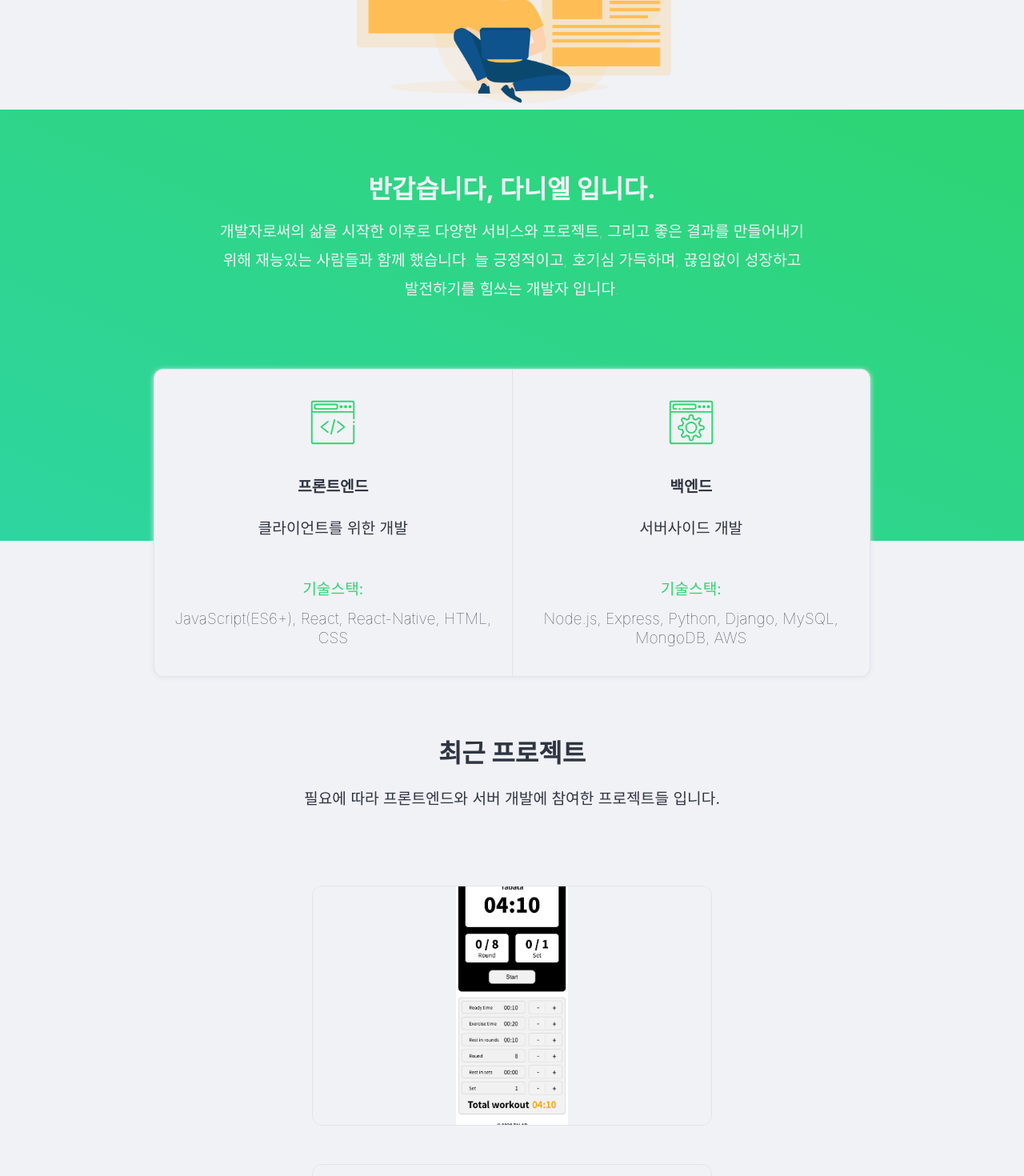
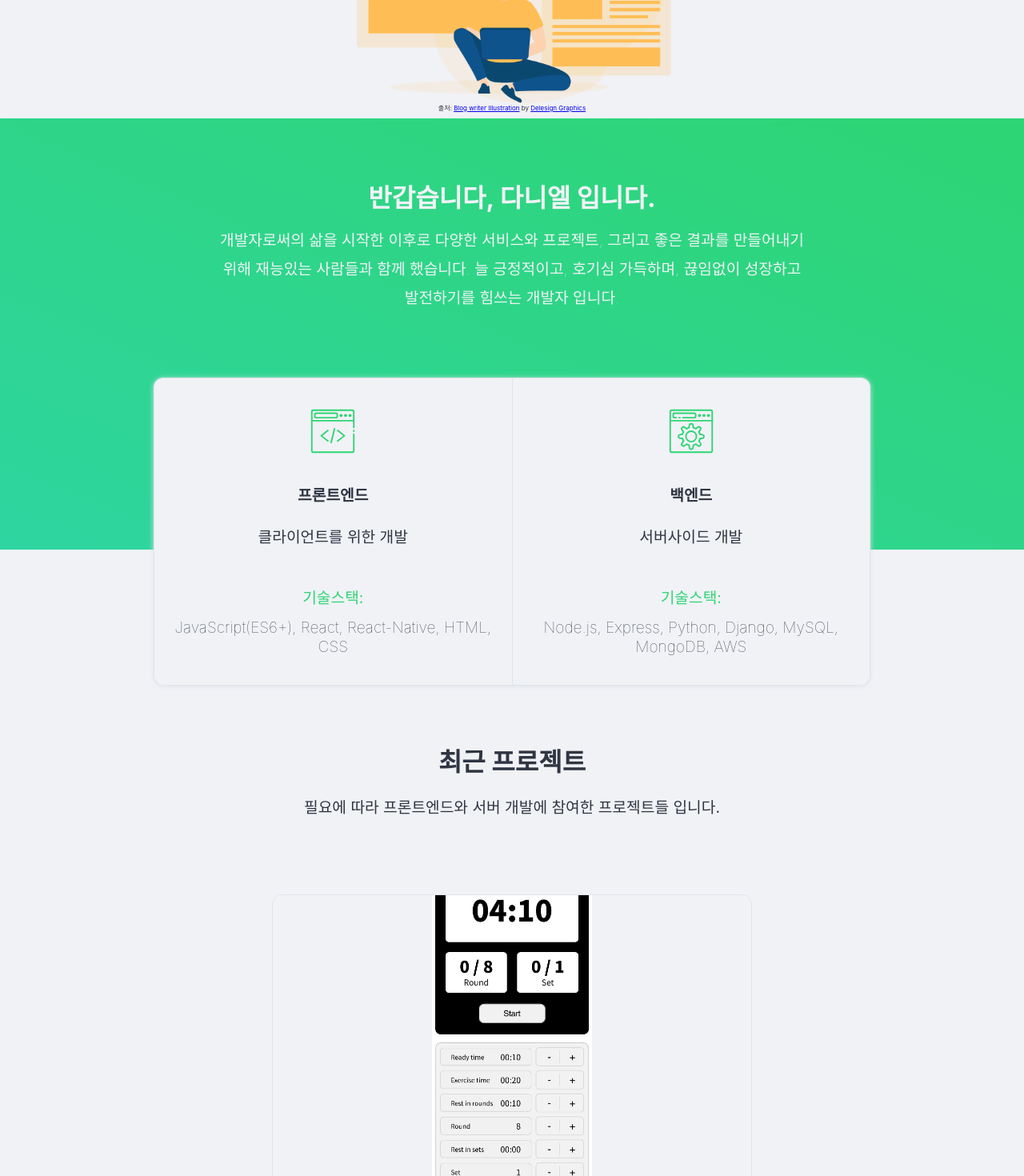
Before and after one commit to ekklesia11/portfolio_csr, a React (Create React App) app: page / in a window 1280 px wide. Shown: the part 800-2270 px from the top of the page at 80% size. Built offline with nearby package versions, Linux system fonts and the light colour scheme; grey boxes are pictures that could not be loaded.

Commit message:
project components updated and all data updated for new facts

```diff
--- a/src/components/about/about.js
+++ b/src/components/about/about.js
@@ -42,6 +42,31 @@ const About = () => {
         <div className="cartoon-img" />
       </div>
       <div className="programming-img" />
+      <div
+        style={{
+          fontSize: "0.5rem",
+          marginBottom: "8px",
+          color: "#2f3542",
+          textDecoration: "none",
+        }}
+      >
+        출처:{" "}
+        <a
+          href="https://iconscout.com/illustrations/blog-writer"
+          target="_blank"
+          rel="noopener noreferrer"
+        >
+          Blog writer Illustration
+        </a>{" "}
+        by{" "}
+        <a
+          href="https://iconscout.com/contributors/delesign"
+          target="_blank"
+          rel="noopener noreferrer"
+        >
+          Delesign Graphics
+        </a>
+      </div>
       <Description />
     </Container>
   );
@@ -99,7 +124,7 @@ const Container = styled.div`
     background-size: contain;
     background-repeat: no-repeat;
     background-position: center left;
-    margin: 0 auto 8px;
+    margin: 0 auto;
   }
 `;
 
--- a/src/components/project/projectBox.js
+++ b/src/components/project/projectBox.js
@@ -3,7 +3,6 @@ import styled from "styled-components";
 
 import project1 from "../../assets/project1.png";
 import project2 from "../../assets/project2.png";
-import secondhand from "../../assets/secondhand.png";
 import tabata from "../../assets/tabata-timer.jpg";
 import bbegi from "../../assets/bbegi.png";
 
@@ -11,22 +10,25 @@ const ProjectBox = () => {
   const project = [
     {
       title: "타바타 운동 타이머",
-      description: "고강도 인터벌 운동을 위해 제작된 인터벌 전용 타이머입니다.",
+      description: "고강도 인터벌 운동을 위해 제작된 인터벌 전용 타이머",
       roles: [
         "React 및 pure javascript function 으로 구성된 타이머",
         "Basic static webapp 구현",
+        "AWS CloudFront 를 활용한 https 인증서 구현",
       ],
-      stacks: ["#React", "#Javascript", "#AWS S3", "#Route53"],
+      stacks: ["#React", "#Javascript", "#AWS S3", "#Route53", "#CloudFront"],
       images: tabata,
-      github: "",
-      link: "http://timer.talab.pro",
+      link: "https://timer.talab.pro",
     },
     {
       title: "서비스 홈페이지",
-      description: "서비스 소개 및 제휴, 고객을 위한 랜딩 페이지입니다.",
+      description: "서비스 소개 및 제휴, 고객을 위한 랜딩 페이지",
       roles: [
-        "React Server Side Rendering 및 적응형 홈페이지 구현",
-        "Nginx 서버와 Let's Encrypt 를 활용한 HTTPS 페이지 구현",
+        "바닐라 자바스크립트 및 CSS 구현",
+        "함수형 리액트, 적응형 웹페이지 구현",
+        "SEO 를 위해 Node.js 서버 구현 및 Nginx 활용",
+        "SSL 인증서 적용(certbot/letsencrypt)",
+        "AWS EC2 서버환경으로 배포",
       ],
       stacks: [
         "#React",
@@ -38,16 +40,17 @@ const ProjectBox = () => {
         "#Route53",
       ],
       images: bbegi,
-      github: "",
       link: "https://gatda.com/",
     },
     {
       title: "서비스 어드민 페이지",
-      description: "서비스의 운영 관리를 위한 권한별 어드민 페이지입니다.",
+      description: "서비스의 운영 관리를 위한 사용자 권한별 어드민 페이지",
       roles: [
-        "React Client Side Rendering, AWS S3 기반 Static 웹 사이트 구현",
-        "토큰 기반 권한별 로그인, 기능별 CRUD API 및 Front side 페이지 구현",
-        "Webpack 및 Babel 환경 세팅",
+        "React Client Side Rendering 페이지 구현",
+        "ES6 기준 Webpack 및 babel(IE9) 환경세팅",
+        "AWS S3 배포 Static 웹 구현",
+        "공지/이벤트/배너 CRUD API 제작",
+        "Bitbucket Pipeline 활용 및 배포 자동화",
       ],
       stacks: [
         "#React",
@@ -61,30 +64,30 @@ const ProjectBox = () => {
       ],
       images:
         "https://images.unsplash.com/photo-1541560052-5e137f229371?ixlib=rb-1.2.1&ixid=eyJhcHBfaWQiOjEyMDd9&auto=format&fit=crop&w=334&q=80",
-      github: "",
-      link: "",
+      link: "#",
     },
     {
       title: "SecondHand",
       description:
-        "최근 30일 내 중고거래가를 알아보자! 중고거래가 활발한 유모차를 시작으로 중고거래 사이트의 크롤링한 데이터를 브랜드와 모델로 매칭시켜 중고거래시 기준을 세우는데 도움을 주는 어플리케이션입니다.",
+        "유모차의 적정한 중고시장 가격을 판단하기 위한 브랜드 및 모델별 평균가격 제공앱",
       roles: [
-        "중고거래 사이트별 크롤링 구현",
-        "게시글 타이틀/내용 필터링 함수 구현 및 브랜드/모델 매칭",
-        "선택가격범위 내 브랜드/모델 검색페이지 구현 및 월/일 데이터기반 간략한 그래프 구현",
+        "기획 및 플로우 구성",
+        "Django 를 활용한 중고거래 플랫폼 전용 크롤러 구현",
+        "React Native(expo) 활용 및 특정 가격내 상품 검색페이지 구현",
+        "게시글 타이틀/내용 필터링 함수 및 브랜드/모델 매칭 구현",
+        "날짜기반 간략한 그래프 구현",
       ],
       stacks: ["#Python3", "#Django", "#KoNLPy", "#MySQL", "#React Native"],
       images: project2,
-      github: "https://github.com/ekklesia11/secondhand-server-repo",
-      link: "",
+      link: "https://github.com/ekklesia11/secondhand-server-repo",
     },
     {
       title: "Lunch-gogo",
-      description:
-        "오늘 뭐먹지? 매일하는 고민, 이제는 재밌게 메뉴를 골라보자! 직장인들이 점심메뉴를 선정할 때 실시간 투표를 통해서 재밌게 정하고, 투표결과에 따라 반경 500m 내 거리순으로 식당목록을 제공합니다.",
+      description: "실시간 점심메뉴 투표로 게임방식의 메뉴선정 서비스 웹앱",
       roles: [
-        "실시간 투표 API 구현",
-        "사용자 위치기반 반경 500m 내 거리순 식당목록 제공",
+        "Node.js 및 Socket.io 을 활용한 실시간 투표 API 구현",
+        "MongoDB 시스템으로 각 투표 결과 데이터관리",
+        "heroku 서버 자동 배포 및 netlify client 배포(github)",
       ],
       stacks: [
         "#JavaScript",
@@ -110,9 +113,20 @@ const ProjectBox = () => {
           />
           <div className="detail">
             <div className="description">{obj.description}</div>
-            <div className="position">{obj.roles.join(", ")}</div>
-            <div className="stack">{obj.stacks.join(", ")}</div>
-            <div className="button">페이지 이동하기</div>
+            <div className="position">
+              {obj.roles.map((role) => (
+                <div>{role}</div>
+              ))}
+            </div>
+            <div className="stack">{obj.stacks.join(" ")}</div>
+            <a
+              className="button"
+              href={obj.link}
+              target="_blank"
+              rel="noopener noreferrer"
+            >
+              페이지 이동하기
+            </a>
           </div>
         </div>
       </Card>
@@ -151,8 +165,8 @@ const Container = styled.div`
 `;
 
 const Card = styled.div`
-  width: 500px;
-  height: 300px;
+  width: 600px;
+  height: 400px;
   border-radius: 12px;
   position: relative;
   overflow: hidden;
@@ -170,31 +184,44 @@ const Card = styled.div`
       display: flex;
       flex-direction: column;
       justify-content: center;
+      padding: 12px;
+
+      .description {
+        margin: 0 auto;
+        font-size: 1.5rem;
+      }
+
+      .stack {
+        color: ${(props) => props.theme.color.main};
+      }
 
       .button {
         padding: 12px 0;
         border: 1px solid ${(props) => props.theme.color.main};
         width: 140px;
-        margin: 0 auto;
+        margin: 8px auto;
         cursor: pointer;
         transition: all 0.3s;
         border-radius: 24px;
-        margin-top: 8px;
+        color: ${(props) => props.theme.color.textInverse};
+        text-decoration: none;
 
         &:hover {
           background-color: ${(props) => props.theme.color.main};
         }
       }
 
-      div {
+      div,
+      a {
         opacity: 0;
+        margin: 12px 0;
       }
     }
 
     .background {
       transition: all 0.5s;
       background-repeat: no-repeat;
-      background-size: 140px;
+      background-size: 200px;
       background-position: center;
       position: absolute;
       top: 0;
@@ -210,7 +237,8 @@ const Card = styled.div`
       .detail {
         background-color: ${(props) => props.theme.color.text};
 
-        div {
+        div,
+        a {
           opacity: 1;
         }
       }
```
